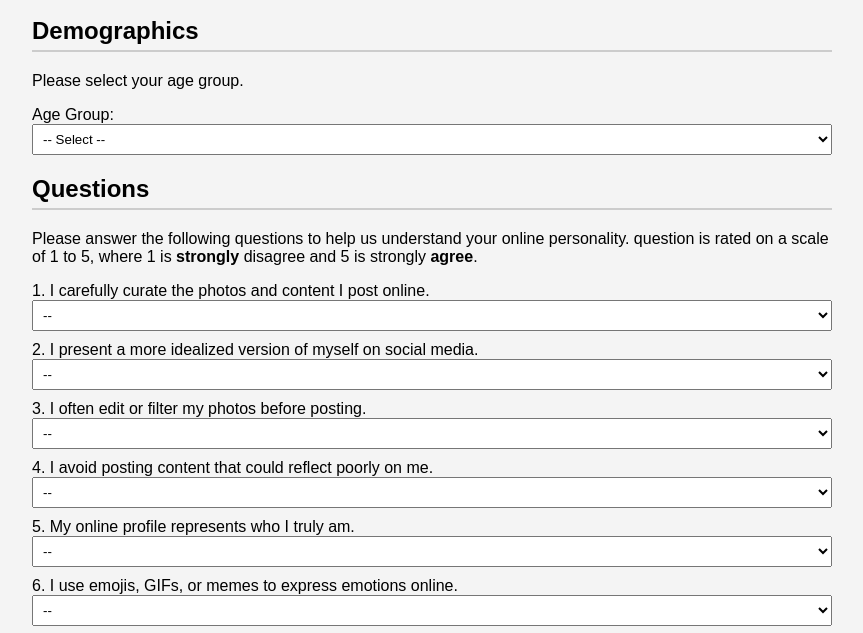
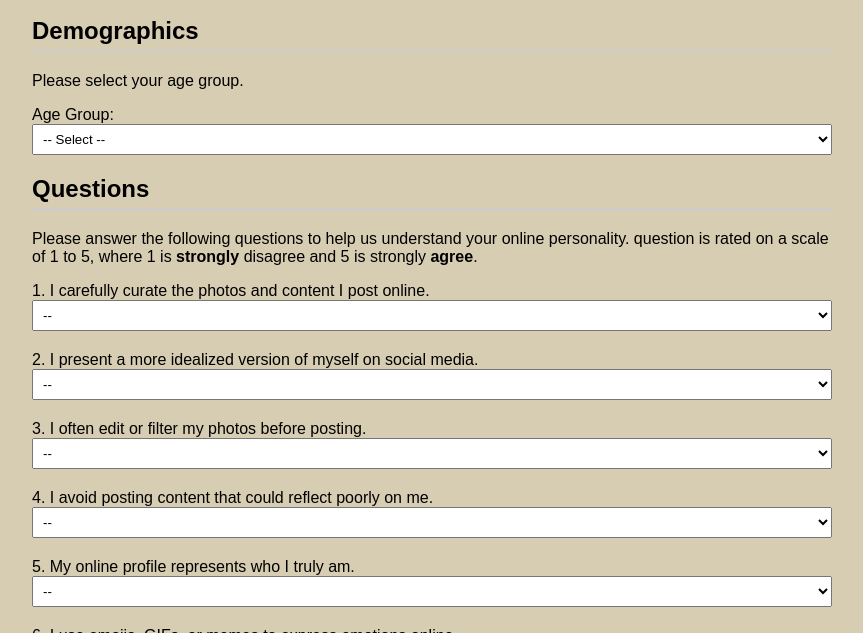
Before and after one commit to todd427/personality-quiz, a plain HTML site: page index.html in a window 1280 px wide. Shown: the part 159-792 px from the top of the page, without its empty margins (208-1071 px from the left). Drawn offline with Linux system fonts and the light colour scheme; no server answers.

Commit message:
switched up css

```diff
--- a/style.css
+++ b/style.css
@@ -4,7 +4,7 @@ body {
   max-width: 800px;
   margin: 20px auto;
   padding: 20px;
-  background-color: #f4f4f4;
+  background-color: #d7cdb2;
   border-radius: 10px;
 }
 h2 {
@@ -15,7 +15,7 @@ h2 {
   margin-bottom: 20px;
 }
 .question {
-  margin-bottom: 10px;
+  margin-bottom: 20px;
 }
 select {
   width: 100%;
```
